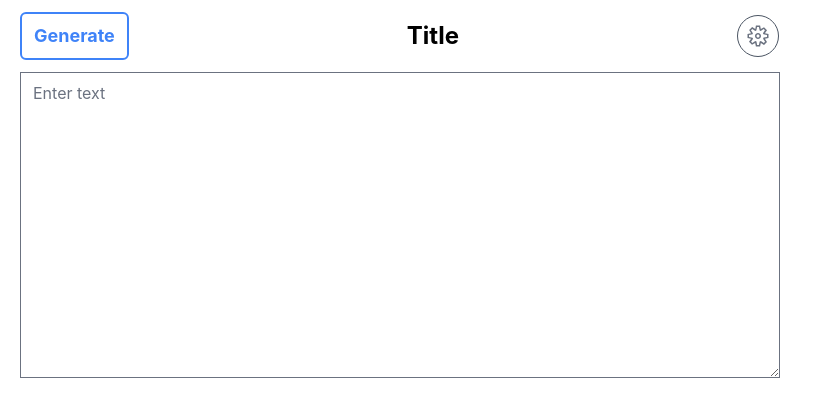
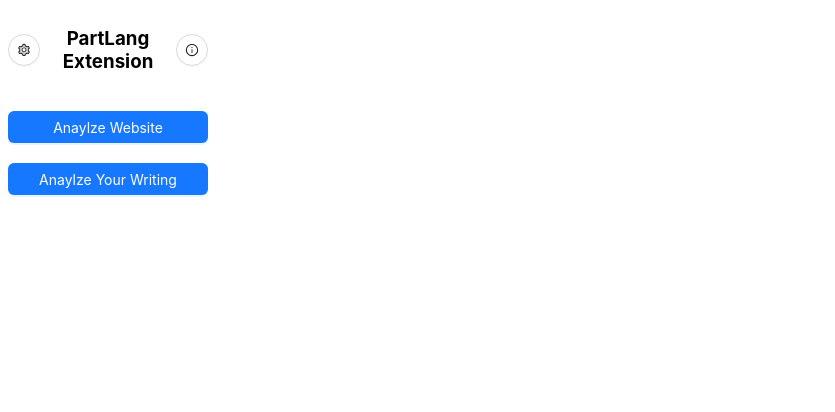
Before and after one commit to dwells2024/part-lang, a React (Create React App) app: page / in a window 1280 px wide. Shown: the top 412 px of the page, without its empty margins (0-835 px from the left). Built offline with nearby package versions, Linux system fonts and the light colour scheme.

Commit message:
homepage layout

```diff
--- a/package.json
+++ b/package.json
@@ -6,6 +6,7 @@
     "@testing-library/jest-dom": "^5.17.0",
     "@testing-library/react": "^13.4.0",
     "@testing-library/user-event": "^13.5.0",
+    "antd": "^5.14.0",
     "autoprefixer": "^10.4.17",
     "axios": "^1.6.7",
     "flowbite": "^2.2.1",
@@ -40,5 +41,8 @@
       "last 1 firefox version",
       "last 1 safari version"
     ]
+  },
+  "devDependencies": {
+    "@babel/plugin-proposal-private-property-in-object": "^7.21.11"
   }
 }
--- a/src/App.js
+++ b/src/App.js
@@ -1,4 +1,5 @@
 import React, { useEffect, useState } from 'react';
+import Home from './components/Home';
 import Generator from './components/Generator';
 import Profile from './components/Profile';
 import { ROUTES } from './utils/routes';
@@ -24,7 +25,7 @@ function App() {
     case ROUTES.PROFILE:
       return <Profile setPage={setPage} openAIKey={openAIKey} setOpenAIKey={setOpenAIKey}/>
     default:
-      return <Generator setPage={setPage} openAIKey={openAIKey} />
+      return <Home setPage={setPage} />
   }
 }
 
--- a/src/components/Generator.js
+++ b/src/components/Generator.js
@@ -31,7 +31,7 @@ function Generator({setPage, openAIKey}) {
     }
 
   return (
-    <div className='flex flex-col'>
+    <div className='flex flex-col' id="generator">
         <div className='flex flex-row justify-between mx-5 my-3 items-center'>
             <button onClick={() => generateCoverLetter()} className="border-2 border-solid border-blue-500 text-blue-500 text-lg font-bold rounded-md px-3 py-2 hover:text-white hover:bg-blue-500">
                 {isLoading? "Generating..." : "Generate"}
--- /dev/null
+++ b/src/components/Home.js
@@ -0,0 +1,32 @@
+import React, { useState, useEffect } from 'react'
+import { AiTwotoneSetting, AiOutlineInfoCircle } from "react-icons/ai";
+import { Button } from "antd";
+
+
+function Home({setPage}) {
+  return (
+    <div className="flex flex-col space-y-5 content-evenly" id="home">
+        <div className='flex flex-row justify-between items-center'>
+            <Button
+                shape="circle"
+                icon={<AiTwotoneSetting className='button_icon'/>}
+            />
+            <h3 className='text-center'>
+                PartLang Extension
+            </h3>
+            <Button
+                shape="circle"
+                icon={<AiOutlineInfoCircle className='button_icon'/>}
+            />
+        </div>
+        <Button type="primary">
+            Anaylze Website
+        </Button>
+        <Button type='primary'>
+            Anaylze Your Writing
+        </Button>
+    </div>
+  )
+}
+
+export default Home
--- a/src/components/Profile.js
+++ b/src/components/Profile.js
@@ -11,7 +11,7 @@ function Profile({setPage, openAIKey, setOpenAIKey}) {
         saveData('openAIKey', updatedOpenAIKey);
     }
     return (
-    <div className='flex flex-col mx-5'>
+    <div className='flex flex-col mx-5' id="profile">
         <div className='flex flex-row justify-between my-3 items-center'>
             <h2>Title</h2>
             <button onClick={() => {setPage(ROUTES.GENERATOR)}}>Back Arrow</button>
--- a/src/index.css
+++ b/src/index.css
@@ -5,12 +5,32 @@
 @tailwind utilities;
 
 body {
-    width: 800px; /* Add width */
-    height: 400px; /* Add height */
-    margin: 0;
+    /* width: 800px;
+    height: 400px; */
     font-family: -apple-system, BlinkMacSystemFont, "Segoe UI", "Roboto", "Oxygen",
       "Ubuntu", "Cantarell", "Fira Sans", "Droid Sans", "Helvetica Neue",
       sans-serif;
     -webkit-font-smoothing: antialiased;
     -moz-osx-font-smoothing: grayscale;
   }
+
+#generator {
+  width: 800px;
+  height: 400px;
+}
+
+#profile {
+  width: 400px;
+  height: 400px;
+}
+
+#home {
+  width: 200px;
+  height: 200px;
+}
+
+/* .button_icon {
+  font-size: 20px;
+  justify-content: center;
+  align-items: center;
+} */
--- a/src/utils/routes.js
+++ b/src/utils/routes.js
@@ -1,4 +1,5 @@
 export const ROUTES = {
     GENERATOR: 'GENERATOR',
     PROFILE: 'PROFILE',
+    HOME: 'HOME',
 }
--- a/tailwind.config.js
+++ b/tailwind.config.js
@@ -10,4 +10,7 @@ module.exports = {
   plugins: [
     require('flowbite/plugin')
   ],
+  corePlugins: {
+    preflight: false
+  },
 }
```
Also changed, not shown: 1 other file (tests, documents, lock files or other folders).
